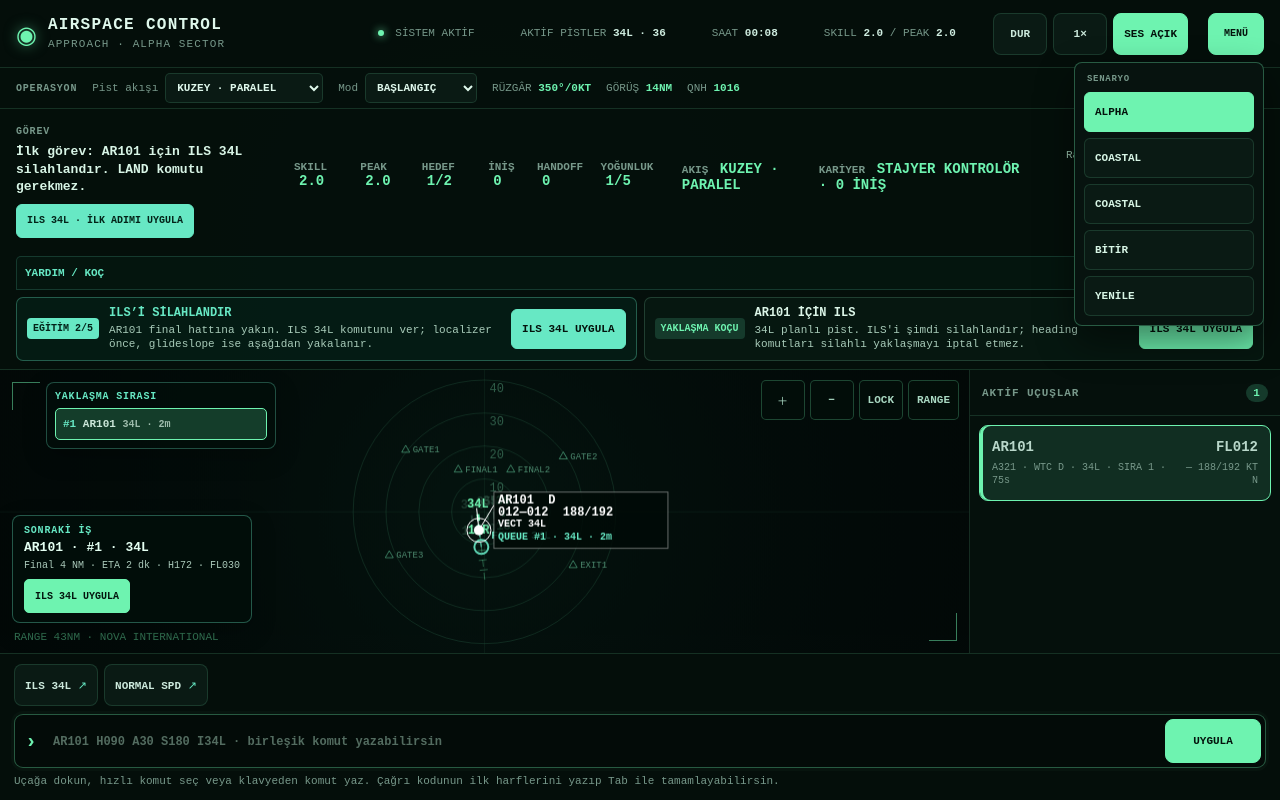
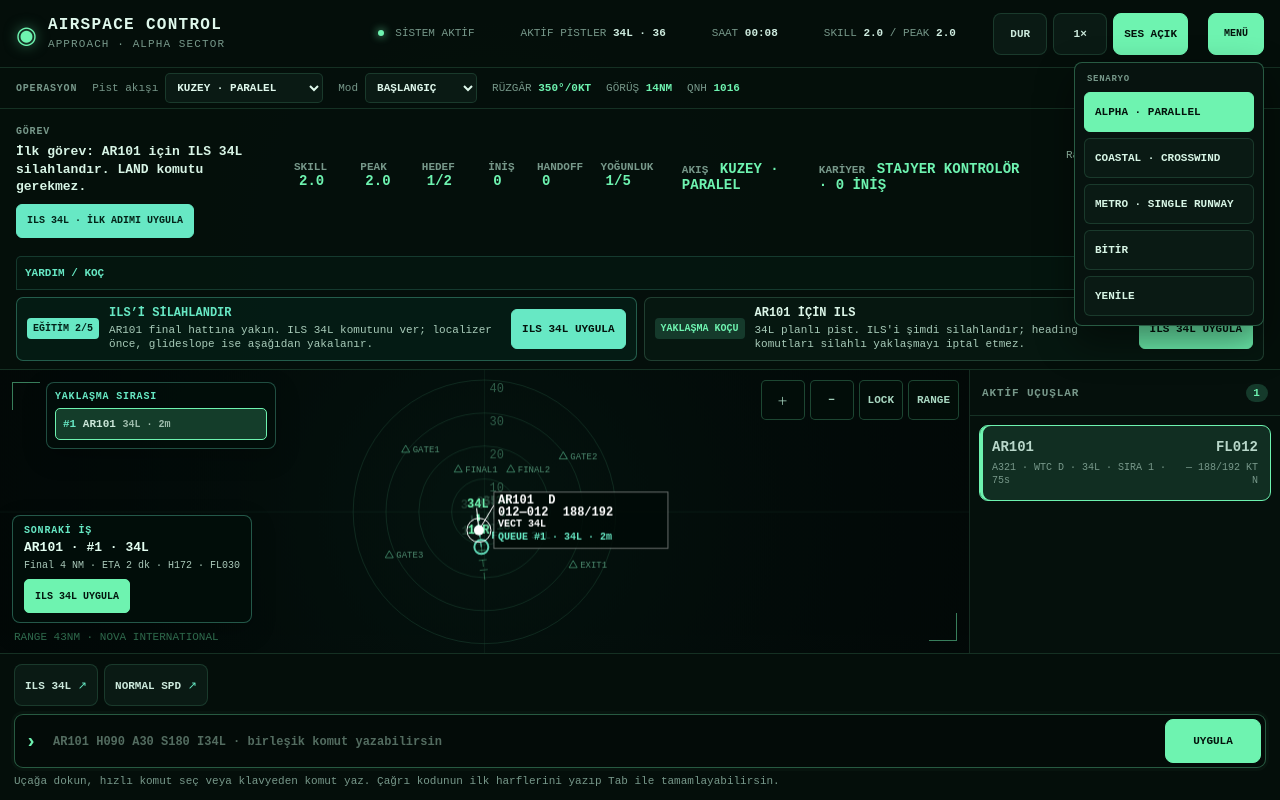
Before and after one commit to bugrabilim/atc, a React (Vite) app: page / in a window 1280 px wide. Both pictures are taken after a click on the heading "MENÜ". Built offline with nearby package versions, Linux system fonts and the light colour scheme.

Commit message:
Add single-runway Metro scenario

```diff
--- a/src/ui/App.tsx
+++ b/src/ui/App.tsx
@@ -319,7 +319,7 @@ export function App() {
           <div className="session-menu__panel">
             <span>SENARYO</span>
           {scenarioCatalog.map((item) => (
-            <button key={item.id} type="button" className={item.id === scenario.id ? 'is-active' : ''} onClick={() => selectScenario(item)}>{item.id === 'alpha' ? 'ALPHA' : 'COASTAL'}</button>
+            <button key={item.id} type="button" className={item.id === scenario.id ? 'is-active' : ''} onClick={() => selectScenario(item)}>{item.label}</button>
           ))}
           <button type="button" onClick={endShift}>BİTİR</button>
           <button type="button" onClick={reset}>YENİLE</button>
```
